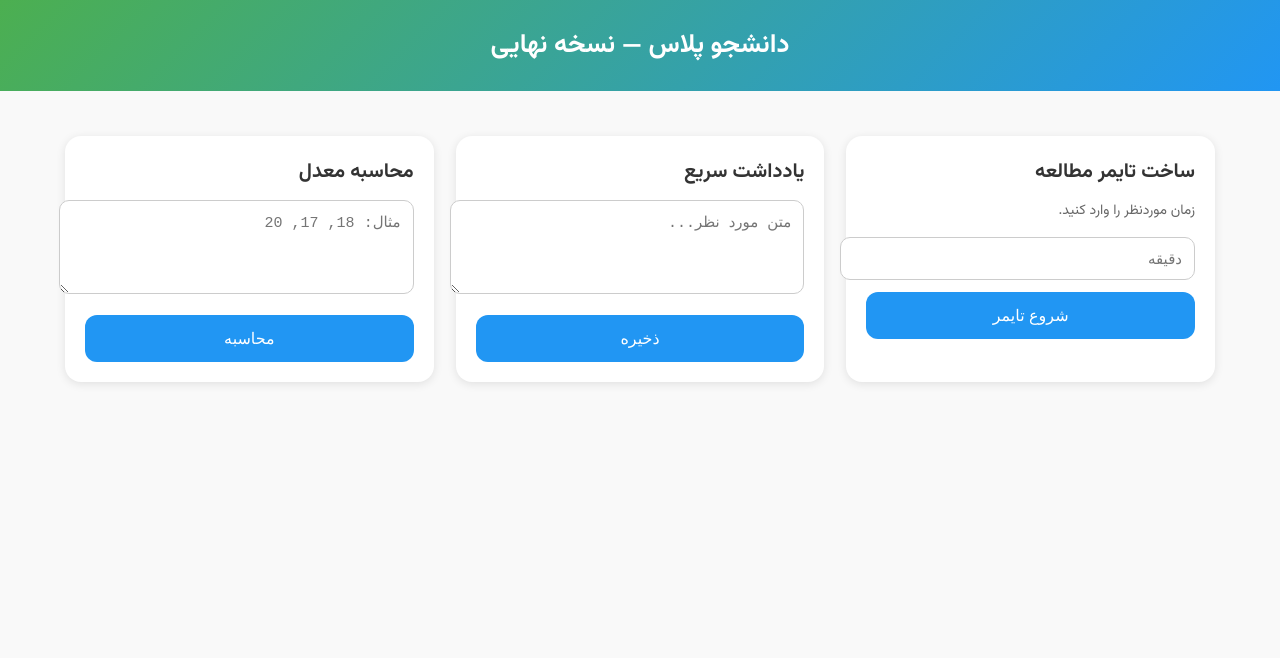
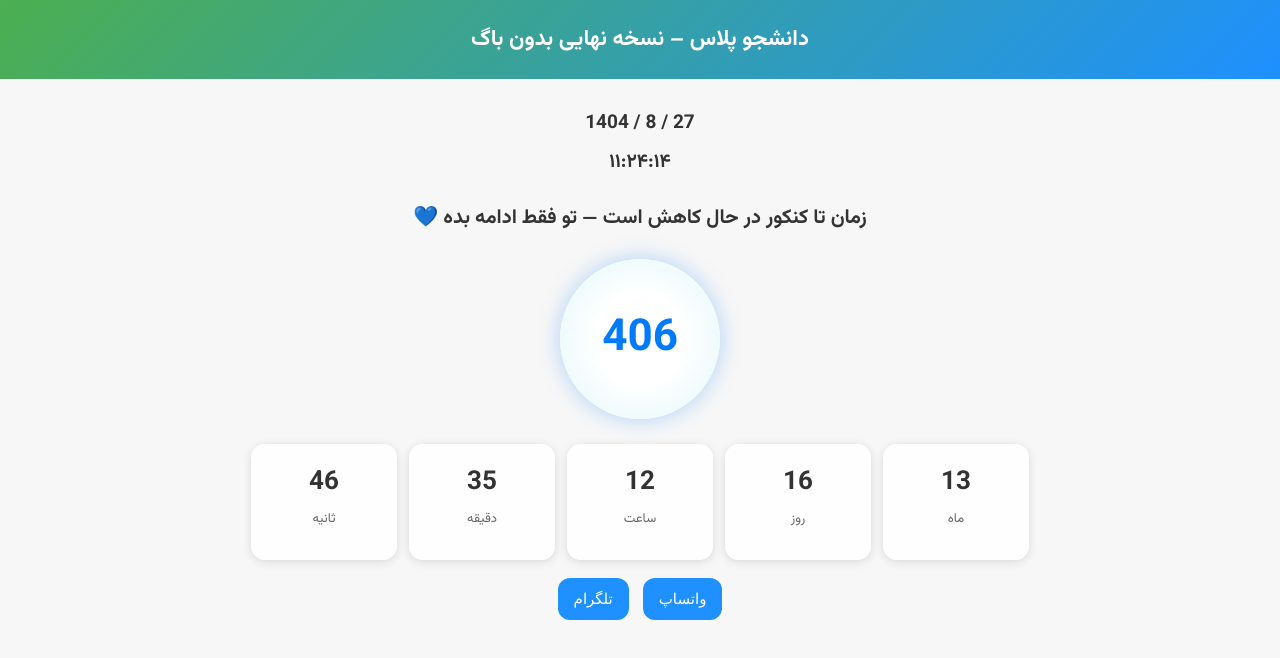
Before and after one commit to amirasghari13/daneshjoPlus, a plain HTML site: page index.html in a window 1280 px wide. Drawn offline with Linux system fonts and the light colour scheme.

Commit message:
Update index.html

```diff
--- a/index.html
+++ b/index.html
@@ -1,210 +1,268 @@
 <!DOCTYPE html>
 <html lang="fa" dir="rtl">
 <head>
-    <meta charset="UTF-8" />
-    <meta name="viewport" content="width=device-width, initial-scale=1.0" />
-    <title>دانشجو پلاس</title>
+<meta charset="UTF-8">
+<meta name="viewport" content="width=device-width, initial-scale=1.0">
+
+<title>دانشجو پلاس – نسخه نهایی</title>
 
 <style>
-        @import url('https://fonts.googleapis.com/css2?family=Vazirmatn:wght@200;300;400;600;700;900&display=swap');
+/* ==================== فونت ==================== */
+@import url('https://fonts.googleapis.com/css2?family=Vazirmatn:wght@300;400;500;700&display=swap');
 
 body {
     font-family: 'Vazirmatn', sans-serif;
     margin: 0;
-            background-color: #f9f9f9;
+    background: #f7f7f7;
+    color: #333;
     overflow-x: hidden;
 }
 
+/* ==================== هدر ==================== */
 header {
-            background: linear-gradient(135deg, #4CAF50, #2196F3);
-            color: white;
-            padding: 25px;
+    background: linear-gradient(135deg, #4CAF50, #1E90FF);
+    color: #fff;
     text-align: center;
-            font-size: 26px;
+    padding: 22px;
+    font-size: 22px;
     font-weight: 700;
-            margin-bottom: 25px;
 }
 
+/* ==================== کانتینر ==================== */
 .container {
-            width: 100%;
-            max-width: 1150px;
+    max-width: 900px;
     margin: auto;
     padding: 20px;
 }
 
-        /* ====== کارت ها ====== */
-        .tool-card {
-            background: white;
-            padding: 20px;
-            border-radius: 16px;
-            box-shadow: 0 2px 10px rgba(0,0,0,0.1);
-            margin-bottom: 20px;
-            transition: 0.2s;
+/* ==================== گرید بخش تایمر ==================== */
+.countdown-container {
+    display: flex;
+    justify-content: center;
+    gap: 12px;
+    flex-wrap: wrap;
+    margin-top: 25px;
 }
 
-        .tool-card:hover {
-            transform: translateY(-3px);
-            box-shadow: 0 5px 14px rgba(0,0,0,0.15);
+.box {
+    background: rgba(255,255,255,0.9);
+    padding: 18px;
+    width: 110px;
+    text-align: center;
+    border-radius: 14px;
+    box-shadow: 0 2px 10px rgba(0,0,0,0.12);
 }
 
-        .tool-title {
-            font-size: 20px;
+.box h2 {
+    font-size: 26px;
+    margin: 0;
     font-weight: 700;
-            margin-bottom: 12px;
-            color: #333;
 }
 
-        .tool-description {
-            font-size: 14px;
+.box p {
+    font-size: 13px;
+    margin-top: 6px;
     color: #666;
-            margin-bottom: 15px;
 }
 
-        /* ====== فرم ====== */
-        input, textarea, select {
-            width: 100%;
-            padding: 12px;
-            border: 1px solid #ccc;
-            border-radius: 10px;
-            margin-bottom: 12px;
-            font-size: 15px;
-            outline: none;
+/* ==================== دایره روز باقی مانده ==================== */
+
+.day-circle {
+    width: 160px;
+    height: 160px;
+    border-radius: 50%;
+    margin: 25px auto;
+    display: flex;
+    justify-content: center;
+    align-items: center;
+    background: radial-gradient(circle, #ffffff 40%, #e0f7fa 100%);
+    font-size: 44px;
+    font-weight: bold;
+    color: #007bff;
+    box-shadow: 0 0 22px rgba(0, 123, 255, .3);
 }
 
-        button {
-            background: #2196F3;
-            color: white;
-            border: none;
-            padding: 14px;
-            width: 100%;
-            border-radius: 12px;
-            font-size: 16px;
-            cursor: pointer;
-            transition: 0.2s;
+/* ==================== نوشته تایپ شونده ==================== */
+.typed-text {
+    text-align: center;
+    margin-top: 25px;
+    font-size: 20px;
+    font-weight: 600;
 }
 
-        button:hover {
-            opacity: 0.85;
+/* ==================== تاریخ شمسی ==================== */
+.date-box, .clock-box {
+    text-align: center;
+    font-size: 19px;
+    font-weight: 600;
+    margin-top: 10px;
 }
 
-        /* ===== Grid — نسخه دسکتاپ بدون تغییر ===== */
-        .grid {
-            display: grid;
-            grid-template-columns: repeat(3, 1fr);
-            gap: 22px;
+/* ==================== شبکه اشتراک ==================== */
+.share-buttons {
+    display: flex;
+    justify-content: center;
+    margin-top: 18px;
+    gap: 14px;
 }
 
-        /* ===== نسخه موبایل — کامل اصلاح شده ===== */
-        @media (max-width: 850px) {
-            .grid {
-                grid-template-columns: 1fr 1fr;
-                gap: 15px;
+.share-buttons button {
+    background: #1E90FF;
+    color: #fff;
+    padding: 12px 16px;
+    border: none;
+    border-radius: 12px;
+    font-size: 15px;
+    cursor: pointer;
+}
+
+/* ==================== واکنشگرایی ==================== */
+
+@media (max-width: 650px) {
+    .box {
+        width: 85px;
+        padding: 14px;
+    }
+    .box h2 {
+        font-size: 22px;
+    }
+    .day-circle {
+        width: 120px;
+        height: 120px;
+        font-size: 32px;
     }
 }
 
-        @media (max-width: 600px) {
-            header {
-                font-size: 20px;
-                padding: 18px;
+@media (max-width: 480px) {
+    .box {
+        width: 75px;
+    }
 }
 
-            .grid {
-                grid-template-columns: 1fr !important;
-                gap: 14px;
-            }
-
-            .tool-card {
-                padding: 16px;
-                border-radius: 14px;
-            }
-
-            .tool-title {
-                font-size: 18px;
-            }
-
-            .tool-description {
-                font-size: 13px;
-            }
-
-            button {
-                font-size: 15px;
-                padding: 12px;
-            }
-        }
 </style>
 </head>
+<body>
 
-<body>
-    <header>دانشجو پلاس — نسخه نهایی</header>
+<header>دانشجو پلاس – نسخه نهایی بدون باگ</header>
 
 <div class="container">
 
-        <div class="grid">
+    <div class="date-box" id="shamsiDate">در حال بارگذاری...</div>
+    <div class="clock-box" id="clock">00:00:00</div>
 
-            <!-- ابزار 1 -->
-            <div class="tool-card">
-                <div class="tool-title">ساخت تایمر مطالعه</div>
-                <div class="tool-description">زمان موردنظر را وارد کنید.</div>
-                <input type="number" id="timerInput" placeholder="دقیقه">
-                <button onclick="startTimer()">شروع تایمر</button>
+    <div class="typed-text" id="typed"></div>
+
+    <div class="day-circle" id="daysCircle">0</div>
+
+    <div class="countdown-container">
+        <div class="box"><h2 id="months">0</h2><p>ماه</p></div>
+        <div class="box"><h2 id="days">0</h2><p>روز</p></div>
+        <div class="box"><h2 id="hours">0</h2><p>ساعت</p></div>
+        <div class="box"><h2 id="minutes">0</h2><p>دقیقه</p></div>
+        <div class="box"><h2 id="seconds">0</h2><p>ثانیه</p></div>
     </div>
 
-            <!-- ابزار 2 -->
-            <div class="tool-card">
-                <div class="tool-title">یادداشت سریع</div>
-                <textarea id="note" rows="4" placeholder="متن مورد نظر..."></textarea>
-                <button onclick="saveNote()">ذخیره</button>
-            </div>
-
-            <!-- ابزار 3 -->
-            <div class="tool-card">
-                <div class="tool-title">محاسبه معدل</div>
-                <textarea id="grades" rows="4" placeholder="مثال: 18, 17, 20"></textarea>
-                <button onclick="calcAVG()">محاسبه</button>
+    <div class="share-buttons">
+        <button onclick="share('whatsapp')">واتساپ</button>
+        <button onclick="share('telegram')">تلگرام</button>
     </div>
 
 </div>
 
-        <!-- نتیجه -->
-        <div id="result" style="
-            margin-top: 25px;
-            background: white;
-            padding: 18px;
-            border-radius: 14px;
-            font-size: 16px;
-            display: none;
-            box-shadow: 0 2px 10px rgba(0,0,0,0.1);
-        "></div>
+<script>
+/* ==================== تاریخ شمسی ==================== */
+function gregorianToJalali(gy, gm, gd) {
+    var g_d_m = [0,31,59,90,120,151,181,212,243,273,304,334];
+    gy -= 1600;
+    gm -= 1;
+    var gy2 = gm > 1 ? gy + 1 : gy;
+    var days = 365 * gy + Math.floor((gy2 + 3) / 4)
+             - Math.floor((gy2 + 99) / 100)
+             + Math.floor((gy2 + 399) / 400)
+             - 80 + gd + g_d_m[gm];
+    var jy = 979 + 33 * Math.floor(days / 12053);
+    days %= 12053;
+    jy += 4 * Math.floor(days / 1461);
+    days %= 1461;
+    if (days > 365) {
+        jy += Math.floor((days - 1) / 365);
+        days = (days - 1) % 365;
+    }
+    var jm = days < 186 ? 1 + Math.floor(days / 31)
+                        : 7 + Math.floor((days - 186) / 30);
+    var jd = 1 + (days < 186 ? days % 31 : (days - 186) % 30);
 
-    </div>
-
-    <script>
-        function startTimer() {
-            let min = document.getElementById("timerInput").value;
-            if (!min || min <= 0) return alert("زمان معتبر وارد کنید!");
-
-            alert("تایمر " + min + " دقیقه‌ای شروع شد!");
+    return [jy, jm, jd];
 }
 
-        function saveNote() {
-            let txt = document.getElementById("note").value;
-            if (!txt.trim()) return alert("متن خالی است!");
+function updateShamsiDate() {
+    let d = new Date();
+    let j = gregorianToJalali(d.getFullYear(), d.getMonth()+1, d.getDate());
+    document.getElementById("shamsiDate").innerText =
+        `${j[2]} / ${j[1]} / ${j[0]}`;
+}
+updateShamsiDate();
 
-            localStorage.setItem("daneshjo_note", txt);
-            alert("ذخیره شد!");
+/* ==================== ساعت ==================== */
+function updateClock() {
+    let d = new Date();
+    document.getElementById("clock").innerText =
+        d.toLocaleTimeString("fa-IR");
+}
+setInterval(updateClock, 1000);
+
+/* ==================== متن تایپ‌شونده ==================== */
+let typingText = "زمان تا کنکور در حال کاهش است — تو فقط ادامه بده 💙";
+let index = 0;
+
+function typeEffect() {
+    if (index <= typingText.length) {
+        document.getElementById("typed").innerText =
+            typingText.slice(0, index++);
+        setTimeout(typeEffect, 60);
+    }
+}
+typeEffect();
+
+/* ==================== تایمر ==================== */
+
+// تاریخ درست: 10 دی 1405 → برابر با 2026/12/30 میلادی
+let target = new Date("2026-12-30T00:00:00");
+
+function updateTimer() {
+    let now = new Date();
+    let diff = target - now;
+
+    if (diff <= 0) return;
+
+    let seconds = Math.floor(diff / 1000);
+    let minutes = Math.floor(seconds / 60);
+    let hours = Math.floor(minutes / 60);
+    let days = Math.floor(hours / 24);
+
+    let months = Math.floor(days / 30);
+    let realDays = days % 30;
+
+    document.getElementById("months").innerText = months;
+    document.getElementById("days").innerText = realDays;
+    document.getElementById("hours").innerText = hours % 24;
+    document.getElementById("minutes").innerText = minutes % 60;
+    document.getElementById("seconds").innerText = seconds % 60;
+
+    document.getElementById("daysCircle").innerText = days;
 }
 
-        function calcAVG() {
-            let grades = document.getElementById("grades").value.split(",");
-            let nums = grades.map(x => parseFloat(x.trim())).filter(x => !isNaN(x));
+setInterval(updateTimer, 1000);
 
-            if (nums.length === 0) return alert("نمره معتبر وارد کنید!");
+/* ==================== اشتراک گذاری ==================== */
+function share(type) {
+    let text = "زمان تا کنکور در حال کاهش است!";
 
-            let avg = nums.reduce((a,b)=>a+b,0) / nums.length;
+    if (type === "whatsapp")
+        window.open("https://wa.me/?text=" + encodeURIComponent(text));
 
-            let box = document.getElementById("result");
-            box.style.display = "block";
-            box.innerHTML = "معدل شما: <b>" + avg.toFixed(2) + "</b>";
+    if (type === "telegram")
+        window.open("https://t.me/share/url?url=&text=" + encodeURIComponent(text));
 }
 </script>
 
```
Lines whose indentation alone changed are shown as unchanged.
